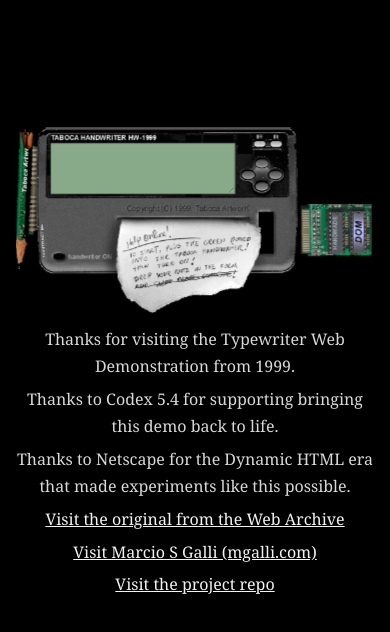
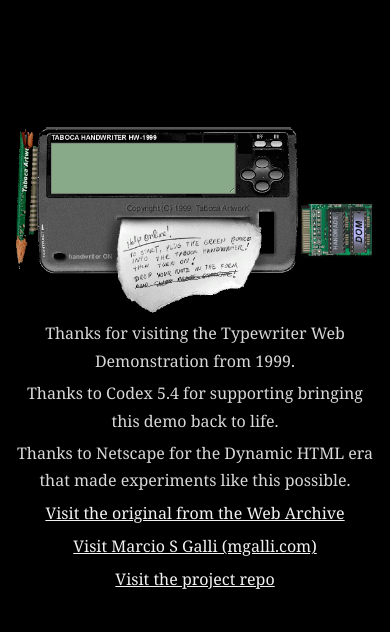
Before and after one commit to taboca/good-old-days-dhtml-demos-typewriter, a website: page demo-typewriter/index.html in a window 390 px wide. Drawn offline with Linux system fonts and the light colour scheme.

Commit message:
Simplified and more fixes to show good in the mobile

```diff
--- a/demo-typewriter/index.html
+++ b/demo-typewriter/index.html
@@ -14,18 +14,6 @@
 		padding: 0 1rem 2rem;
 		background: #000000;
 		overflow: auto;
-		display: flex;
-		flex-direction: column;
-		align-items: center;
-	}
-
-	#demo-shell {
-		width: 100%;
-		display: flex;
-		justify-content: center;
-		margin-top: 0;
-		margin-bottom: 0.35rem;
-		box-sizing: border-box;
 	}
 
 	#stage {
@@ -33,29 +21,18 @@
 		width: 563px;
 		height: 495px;
 		max-width: 100%;
-		perspective: 900px;
+		margin: 0 auto 0.35rem;
 		overflow: hidden;
 		box-sizing: border-box;
+		transition: width 0.4s ease, height 0.4s ease;
 	}
 
-	#scene-shell {
+	#paper,
+	#blackpane,
+	#all {
 		position: absolute;
-		left: -100px;
-		top: 0;
-		width: 663px;
-		height: 525px;
 		transform-origin: top left;
-	}
-
-	#scene {
-		position: absolute;
-		left: 0;
-		top: 0;
-		width: 663px;
-		height: 525px;
-		transform: scale(1) rotateX(0deg) rotateY(0deg) rotateZ(0deg);
-		transform-style: preserve-3d;
-		transition: transform 0.4s ease;
+		transition: left 0.4s ease, top 0.4s ease, transform 0.4s ease;
 	}
 
 	#papercanvas img {
@@ -92,12 +69,37 @@
 </style>
 <script>
 
+	var demoscale=1;
+	var stagebasewidth=563;
+	var stagebaseheight=495;
+
+	function updatescaledchild(id,left,top) {
+		var mychild=document.getElementById(id);
+		if(!mychild) return;
+		mychild.style.left=(left*demoscale)+"px";
+		mychild.style.top=(top*demoscale)+"px";
+		mychild.style.transform="scale("+demoscale+")";
+	}
+
+	function updatestagecontentlayout() {
+		updatescaledchild("paper",50,200);
+		updatescaledchild("blackpane",0,200);
+		updatescaledchild("all",0,200);
+	}
+
+	function setstagebasewidth(nextwidth) {
+		if(stagebasewidth==nextwidth) return;
+		stagebasewidth=nextwidth;
+		updatedemoscale();
+	}
+
         // **************************************************************
         // animation to start the computer
         // callback when the user clicks in the green board (chip).
         //
         function authentication() {
                 if(okayto==0) okayto=1;
+                setstagebasewidth(470);
                 setTimeout("moveboard()",30);
         }
 
@@ -125,12 +127,7 @@
                 }
         }
         function celebrateinsert() {
-                myscene=document.getElementById('scene');
-                myscene.style.transform="scale(1.2) rotateX(6deg) rotateY(-8deg) rotateZ(4deg)";
-                setTimeout("resetinsertcelebration()",400);
-        }
-        function resetinsertcelebration() {
-                document.getElementById('scene').style.transform="scale(1) rotateX(0deg) rotateY(0deg) rotateZ(0deg)";
+                setstagebasewidth(470);
         }
  	// **************************************************************
         // turn on the computer
@@ -309,17 +306,13 @@
 
 		function updatedemoscale() {
 			mystage=document.getElementById("stage");
-			myshell=document.getElementById("scene-shell");
-			if(!mystage||!myshell) return;
-			basewidth=563;
-			baseheight=495;
+			if(!mystage) return;
 			availablewidth=window.innerWidth-32;
 			if(availablewidth<220) availablewidth=220;
-			demoscale=Math.min(1,availablewidth/basewidth);
-			mystage.style.width=(basewidth*demoscale)+"px";
-			mystage.style.height=(baseheight*demoscale)+"px";
-			myshell.style.left=(-100*demoscale)+"px";
-			myshell.style.transform="scale("+demoscale+")";
+			demoscale=Math.min(1,availablewidth/stagebasewidth);
+			mystage.style.width=(stagebasewidth*demoscale)+"px";
+			mystage.style.height=(stagebaseheight*demoscale)+"px";
+			updatestagecontentlayout();
 		}
 
 	window.addEventListener("load",updatedemoscale);
@@ -330,11 +323,8 @@
 </head>
 
 <body bgcolor="#000000" link="#909090">
-<div id="demo-shell">
 <div id="stage">
-<div id="scene-shell">
-<div id="scene">
-<div id="paper" style="position:absolute;left:150px;top:200px;">
+<div id="paper" style="left:50px;top:200px;">
 	<div id="bg" style="position:absolute;left:0px;top:0px;">
 	<img src="edit/bhpaper.jpg">
 	</div>
@@ -342,9 +332,9 @@
 		</div>
 </div>
 
-<div id="blackpane" style="position:absolute;left:100px;top:200px;width:450px;height:400px;background-color:rgb(0,0,0)">
+<div id="blackpane" style="left:0px;top:200px;width:450px;height:400px;background-color:rgb(0,0,0)">
 </div>
-<div id="all" style="position:absolute;left:100px;top:200px">
+<div id="all" style="left:0px;top:200px">
 <div id="greenboard" style="position:absolute;left:447px;top:118px;">
 <img border="0" src="microboard.jpg">
 </div>
@@ -377,9 +367,6 @@
 </div>
 </div>
 </div>
-</div>
-</div>
-</div>
 
 <div id="credits">
 <p>Thanks for visiting the Typewriter Web Demonstration from 1999.</p>
```
